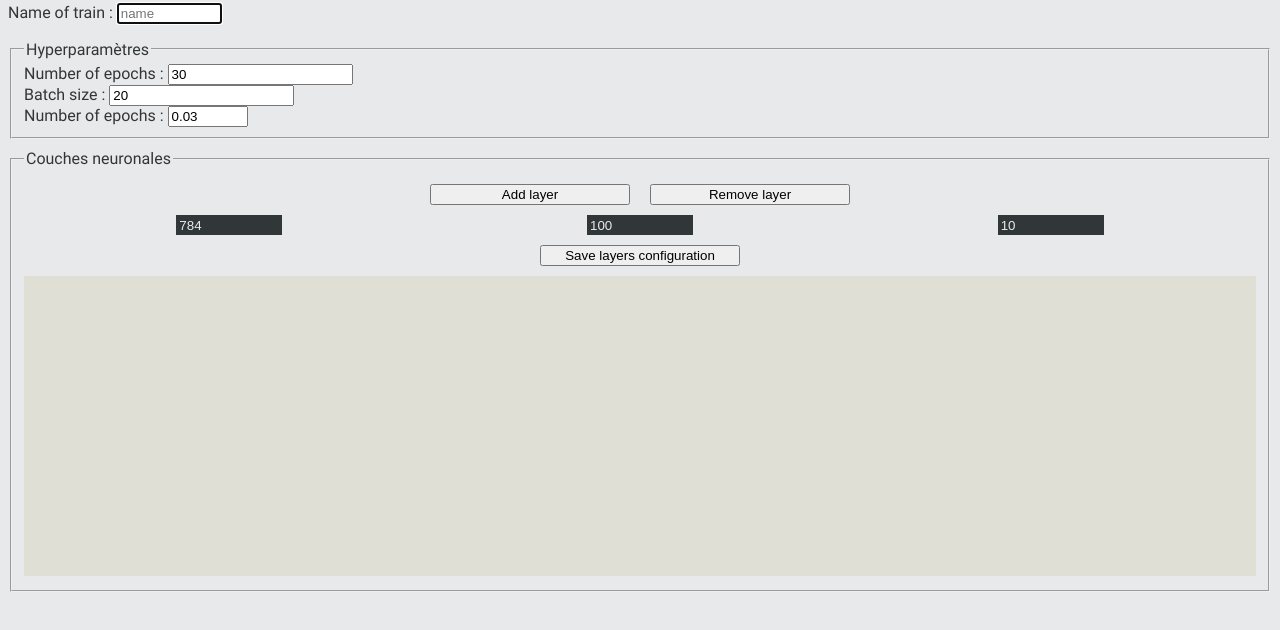
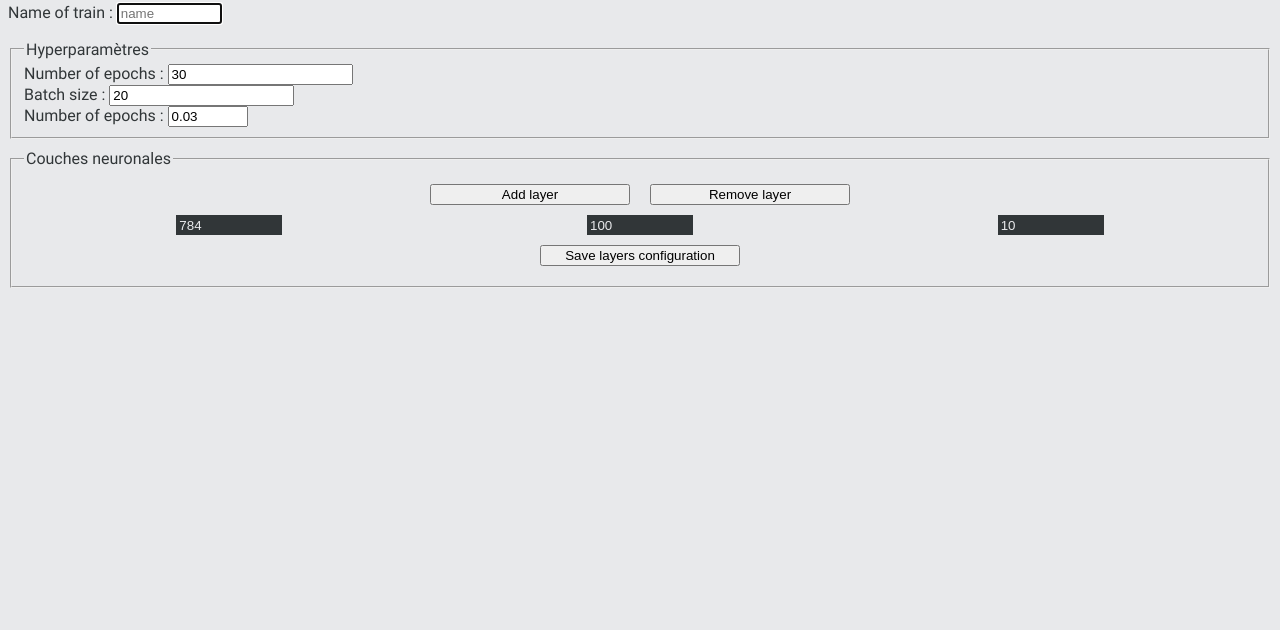
Before and after one commit to aunetx/loulouTrainer, an Electron app: page ressources/html/index.html in a window 1280 px wide. Shown: the part 78-708 px from the top of the page. Drawn offline with Linux system fonts and the light colour scheme.

Commit message:
Removed canvas support for the time being

```diff
--- a/ressources/clientjs/main.js
+++ b/ressources/clientjs/main.js
@@ -38,8 +38,3 @@ function saveLayers() {
     };
   });
 }
-
-function drawLayers() {
-  var canvas = document.getElementById('layersCanvas');
-  var ctx = canvas.getContext('2d');
-}
--- a/ressources/html/index.html
+++ b/ressources/html/index.html
@@ -33,7 +33,6 @@
             <div class="layerButtons">
               <button onclick="saveLayers()" type="button">Save layers configuration</button>
             </div>
-            <canvas id="layersCanvas"></canvas>
           </fieldset>
         </p>
       </form>
--- a/ressources/sass/main.scss
+++ b/ressources/sass/main.scss
@@ -47,10 +47,4 @@ form {
   fieldset {
     margin-top: 10px;
   }
-
-  canvas {
-    width: 100%;
-    height: 300px;
-    background-color: $beige;
-  }
 }
```
